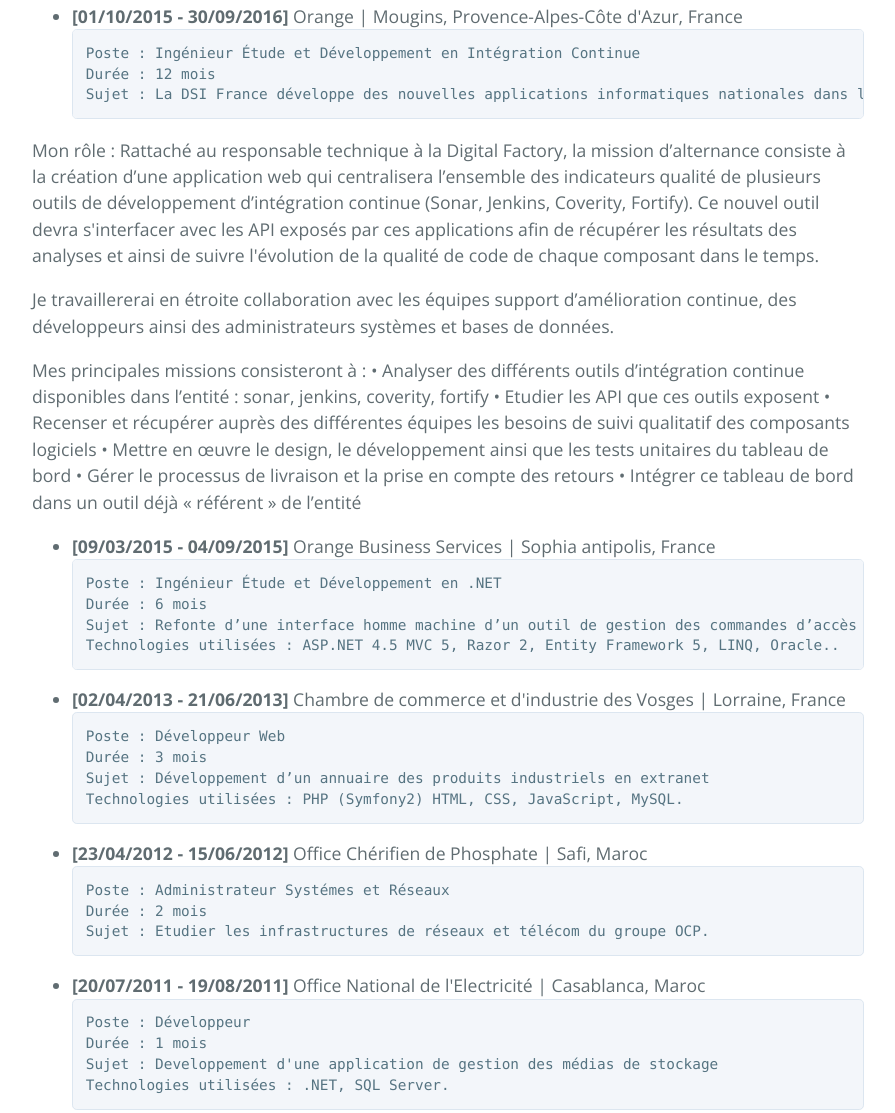
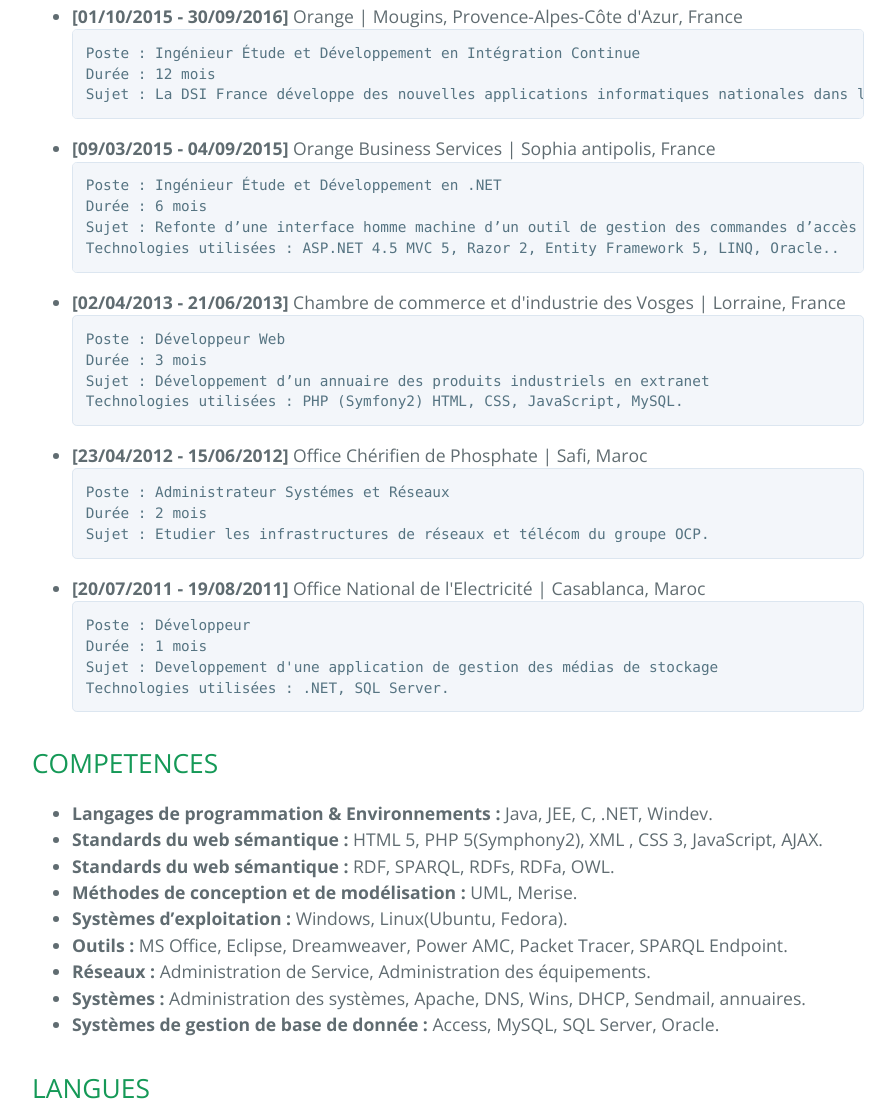
Before and after one commit to benathmane/benathmane.github.io, a plain HTML site: page index.html in a window 1280 px wide. Shown: the part 1285-2398 px from the top of the page, without its empty margins (192-1087 px from the left). Drawn offline with nearby package versions, Linux system fonts and the light colour scheme.

```diff
--- a/index.html
+++ b/index.html
@@ -76,22 +76,6 @@
 Durée : 12 mois
 Sujet : La DSI France développe des nouvelles applications informatiques nationales dans les domaines porteurs et stratégiques pour le groupe tels que les contenus pour l’internet mobile, les offres multiservices (TV, VoIP..), le développement de la Fibre et les portails (portails clients, CRM, business intelligence..), les applications embarquées (livebox, set top box etc…) et celles des terminaux communicants (smartphones, tablettes, M2M etc…).</pre>
 </li>
-</ul>
-
-<p>Mon rôle :
-Rattaché au responsable technique à la Digital Factory, la mission d’alternance consiste à la création d’une application web qui centralisera l’ensemble des indicateurs qualité de plusieurs outils de développement d’intégration continue (Sonar, Jenkins, Coverity, Fortify). Ce nouvel outil devra s'interfacer avec les API exposés par ces applications afin de récupérer les résultats des analyses et ainsi de suivre l'évolution de la qualité de code de chaque composant dans le temps.</p>
-
-<p>Je travaillererai en étroite collaboration avec les équipes support d’amélioration continue, des développeurs ainsi des administrateurs systèmes et bases de données. </p>
-
-<p>Mes principales missions consisteront à :
-• Analyser des différents outils d’intégration continue disponibles dans l’entité : sonar, jenkins, coverity, fortify
-• Etudier les API que ces outils exposent
-• Recenser et récupérer auprès des différentes équipes les besoins de suivi qualitatif des composants logiciels
-• Mettre en œuvre le design, le développement ainsi que les tests unitaires du tableau de bord
-• Gérer le processus de livraison et la prise en compte des retours
-• Intégrer ce tableau de bord dans un outil déjà « référent » de l’entité</p>
-
-<ul>
 <li>
 <strong>[09/03/2015 - 04/09/2015]</strong> Orange Business Services | Sophia antipolis, France
 <pre>Poste : Ingénieur Étude et Développement en .NET
```
Also changed, not shown: params.json (+1 -1 lines).
